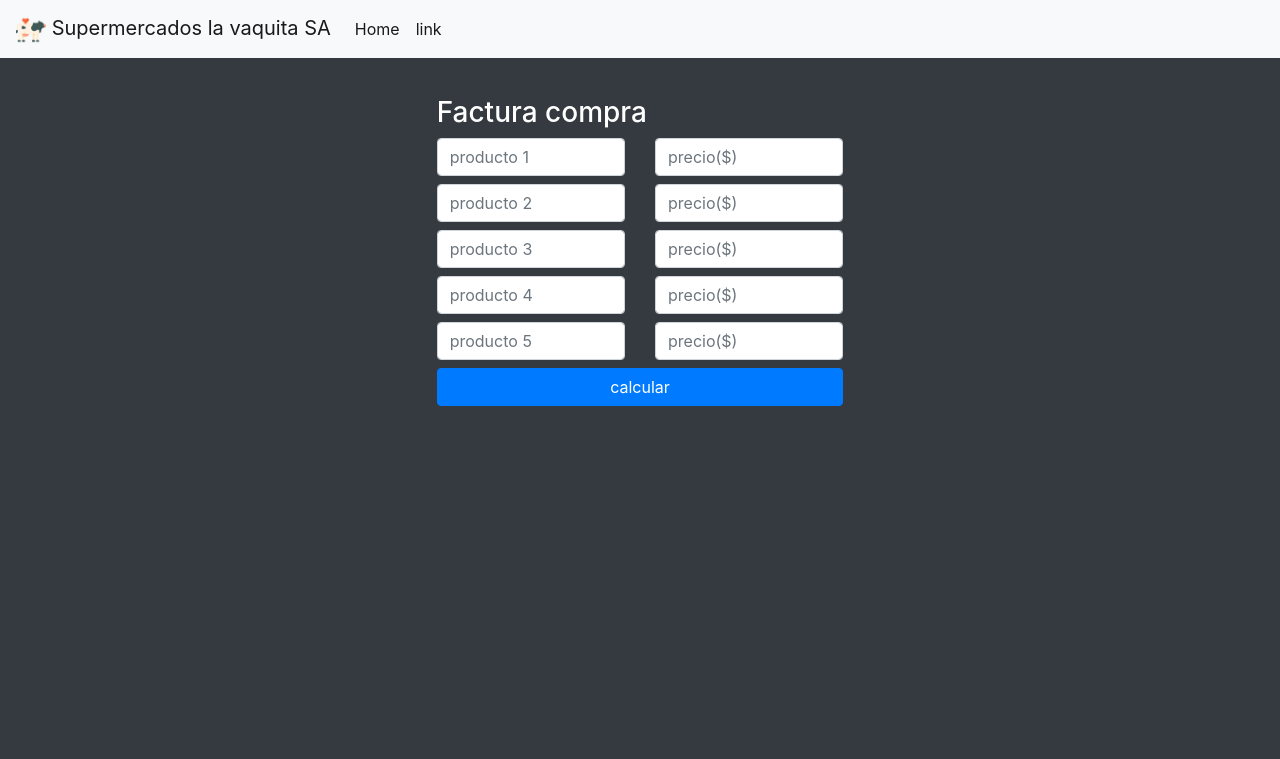
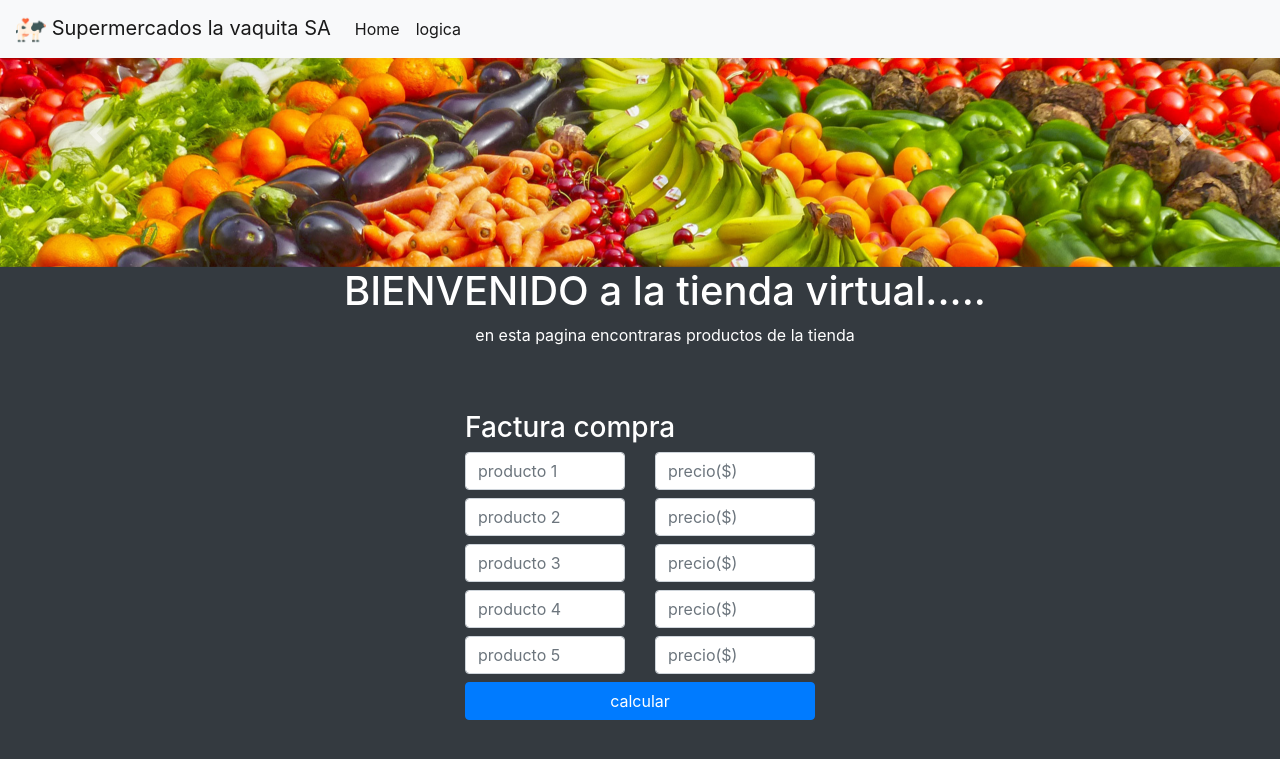
Before and after one commit to karenvalencia-bit/super_mercado, a PHP site: page / in a window 1280 px wide. Shown: the top 759 px of the page. Run offline with PHP 8.4, Linux system fonts and the light colour scheme.

Commit message:
primer proceso

```diff
--- a/index.php
+++ b/index.php
@@ -2,6 +2,7 @@
 <html lang="en">
 <head>
 <link rel="stylesheet" href="https://stackpath.bootstrapcdn.com/bootstrap/4.5.2/css/bootstrap.min.css" integrity="sha384-JcKb8q3iqJ61gNV9KGb8thSsNjpSL0n8PARn9HuZOnIxN0hoP+VmmDGMN5t9UJ0Z" crossorigin="anonymous">
+<link rel="stylesheet" href="stilos.css">
     <meta charset="UTF-8">
     <meta name="viewport" content="width=, initial-scale=1.0">
     <title>Supermercado</title>
@@ -24,10 +25,10 @@
                 <div class="collapse navbar-collapse" id="navbarSupportedContent">
                   <ul class="navbar-nav mr-auto">
                     <li class="nav-item active">
-                      <a class="nav-link" href="index.html">Home <span class="sr-only">(current)</span></a>
+                      <a class="nav-link" href="index.php">Home <span class="sr-only">(current)</span></a>
                     </li>
                     <li class="nav-item active">
-                      <a class="nav-link" href="index.html">link <span class="sr-only">(current)</span></a>
+                      <a class="nav-link" href="">logica<span class="sr-only">(current)</span></a>
                     </li>
                   </ul>
 
@@ -41,17 +42,68 @@
 </header>
 
 <main class= "text-white">
-    <br>
-    <br>
+<div id="carouselExampleFade" class="carousel slide carousel-fade" data-ride="carousel">
+  <div class="carousel-inner">
+    <div class="carousel-item active">
+      <img src="img/super1.jpg" class="d-block w-100" alt="...">
+    </div>
+    <div class="carousel-item">
+      <img src="img/super2.jpg" class="d-block w-100" alt="...">
+    </div>
+    <div class="carousel-item">
+      <img src="img/super3.jpg" class="d-block w-100" alt="...">
+    </div>
+  </div>
+  <a class="carousel-control-prev" href="#carouselExampleFade" role="button" data-slide="prev">
+    <span class="carousel-control-prev-icon" aria-hidden="true"></span>
+    <span class="sr-only">Previous</span>
+  </a>
+  <a class="carousel-control-next" href="#carouselExampleFade" role="button" data-slide="next">
+    <span class="carousel-control-next-icon" aria-hidden="true"></span>
+    <span class="sr-only">Next</span>
+  </a>
+</div>
 
-<div class="conteiner">
+        <div class="container fondoc" >
+
+        <div class="row">
+          <div class="col strow">
+            <h1>BIENVENIDO a la tienda virtual.....</h1>
+          <p >en esta pagina encontraras productos de la tienda</p>
+          </div>
+        </div>
+
+
+
+
+      <div class="conteiner">
+
+
     <div class="row justify-content-center mt-5">
         <div class="col-4 ">
         <h3> Factura compra</h3>
-        <form>
+
+        <form action="index.php" method="POST">
+
            <div class="row mt-2 ">
              <div class="col">
-                 <input type="text" class="form-control" placeholder="producto 1">
+                 <input type="text" class="form-control" placeholder="producto 1" name="producto1">
+               </div>
+             <div class="col">
+                 <input type="text" class="form-control" placeholder="precio($)" name="precio1">
+             </div>
+           </div>
+           <div class="row mt-2">
+             <div class="col">
+                 <input type="text" class="form-control" placeholder="producto 2 " name="producto2">
+               </div>
+             <div class="col">
+                 <input type="text" class="form-control" placeholder="precio($)" name="precio2">
+             </div>
+           </div>
+           <div class="row mt-2">
+             <div class="col">
+                 <input type="text" class="form-control" placeholder="producto 3" name="producto3">
                </div>
              <div class="col">
                  <input type="text" class="form-control" placeholder="precio($)">
@@ -59,7 +111,7 @@
            </div>
            <div class="row mt-2">
              <div class="col">
-                 <input type="text" class="form-control" placeholder="producto 2">
+                 <input type="text" class="form-control" placeholder="producto 4" name="producto4">
                </div>
              <div class="col">
                  <input type="text" class="form-control" placeholder="precio($)">
@@ -67,36 +119,63 @@
            </div>
            <div class="row mt-2">
              <div class="col">
-                 <input type="text" class="form-control" placeholder="producto 3">
+                 <input type="text" class="form-control" placeholder="producto 5" name="producto2">
                </div>
              <div class="col">
                  <input type="text" class="form-control" placeholder="precio($)">
              </div>
            </div>
-           <div class="row mt-2">
-             <div class="col">
-                 <input type="text" class="form-control" placeholder="producto 4">
-               </div>
-             <div class="col">
-                 <input type="text" class="form-control" placeholder="precio($)">
-             </div>
-           </div>
-           <div class="row mt-2">
-             <div class="col">
-                 <input type="text" class="form-control" placeholder="producto 5">
-               </div>
-             <div class="col">
-                 <input type="text" class="form-control" placeholder="precio($)">
-             </div>
-           </div>
-           <button type="submit" class="btn btn-primary btn-block mt-2">calcular</button>
+           <button type="submit" class="btn btn-primary btn-block mt-2" name=botonCalcular>calcular</button>
          </form>
+
+        <?php
+         if(isset($_POST["botonCalcular"])):
+        ?>
+
+      <div class="text-white bg-danger">
+
+          <h5 class="mt-5">
+          <?php
+
+                  $precio1=$_POST["precio1"];
+                  $producto1=$_POST["producto1"];
+
+                  $precio2=$_POST["precio2"];
+                  $producto2=$_POST["producto2"];
+
+                  $total=$precio1+$precio2;
+
+
+                  echo("el producto 1 es : ".$producto1."------".$precio1);
+                  echo("<br>");
+                  echo("el producto 2 es : ".$producto2."------".$precio2);
+                  echo("<br>");
+                  echo("<br>");
+                  echo("**************************");
+                  echo("el total de la compra es".$total)
+
+
+
+          ?>
+          </h5>
+
+       </div>
+
+        <?php endif ?>
+
 
      </div>
 
     </div>
 
-</div>
+
+
+
+
+</div class="row mt-4">
+
+
+
 
 </main>
 
--- /dev/null
+++ b/stilos.css
@@ -0,0 +1,4 @@
+.strow{
+    margin-left: 50px;
+    text-align: center;
+}
```
Also changed, not shown: img/super1.jpg (added), img/super2.jpg (added), img/super3.jpg (added).
